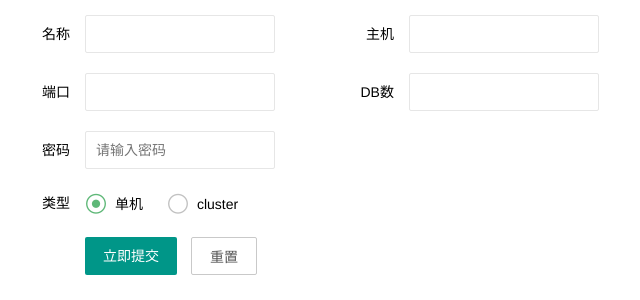
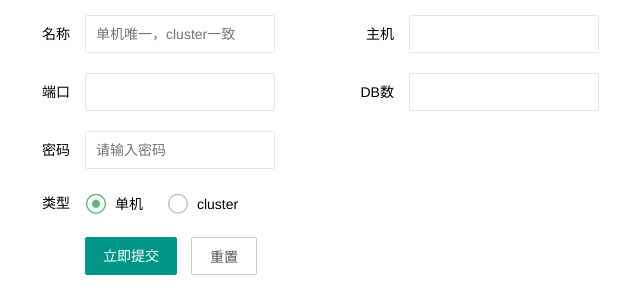
Before and after one commit to zhitom/redis_web_client, a Django app: page /redis/list/add/ in a window 1280 px wide. Shown: the top 300 px of the page, without its empty margins (40-680 px from the left). Run offline with Django 3.2, Linux system fonts and the light colour scheme; the visitor is signed in with stand-in values (Sample User, id 1); parts of the project's set-up code (start-up, migrations or seed data) failed here and were passed over; some libraries are stand-ins or nearby versions.

Commit message:
增加填写名称说明

```diff
--- a/templates/redis_add.html
+++ b/templates/redis_add.html
@@ -6,7 +6,7 @@
     <div class="layui-inline">
       <label class="layui-form-label">名称</label>
       <div class="layui-input-inline">
-        <input type="text" name="name" lay-verify="required" autocomplete="off" class="layui-input">
+        <input type="text" name="name" lay-verify="required" placeholder="单机唯一，cluster一致" autocomplete="off" class="layui-input">
       </div>
     </div>
     <div class="layui-inline">
```
